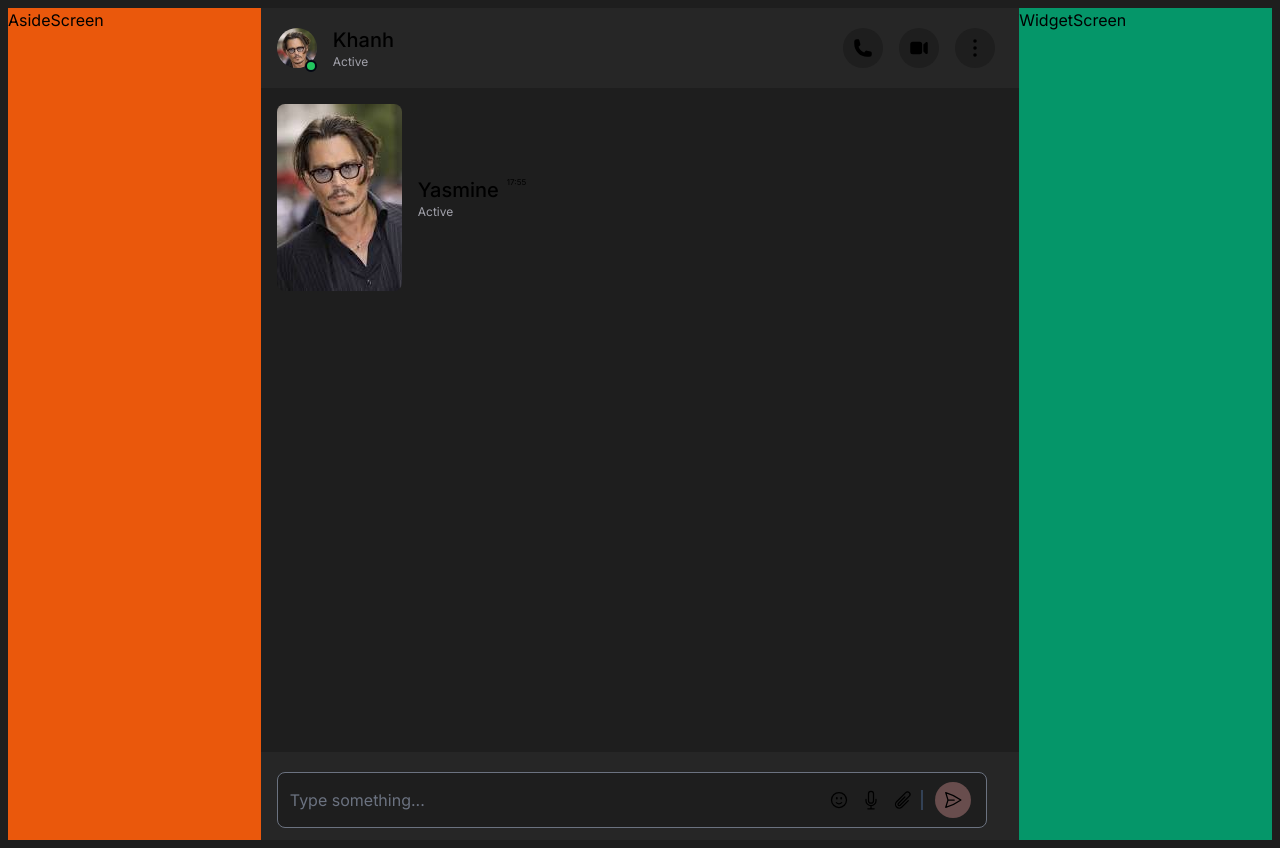
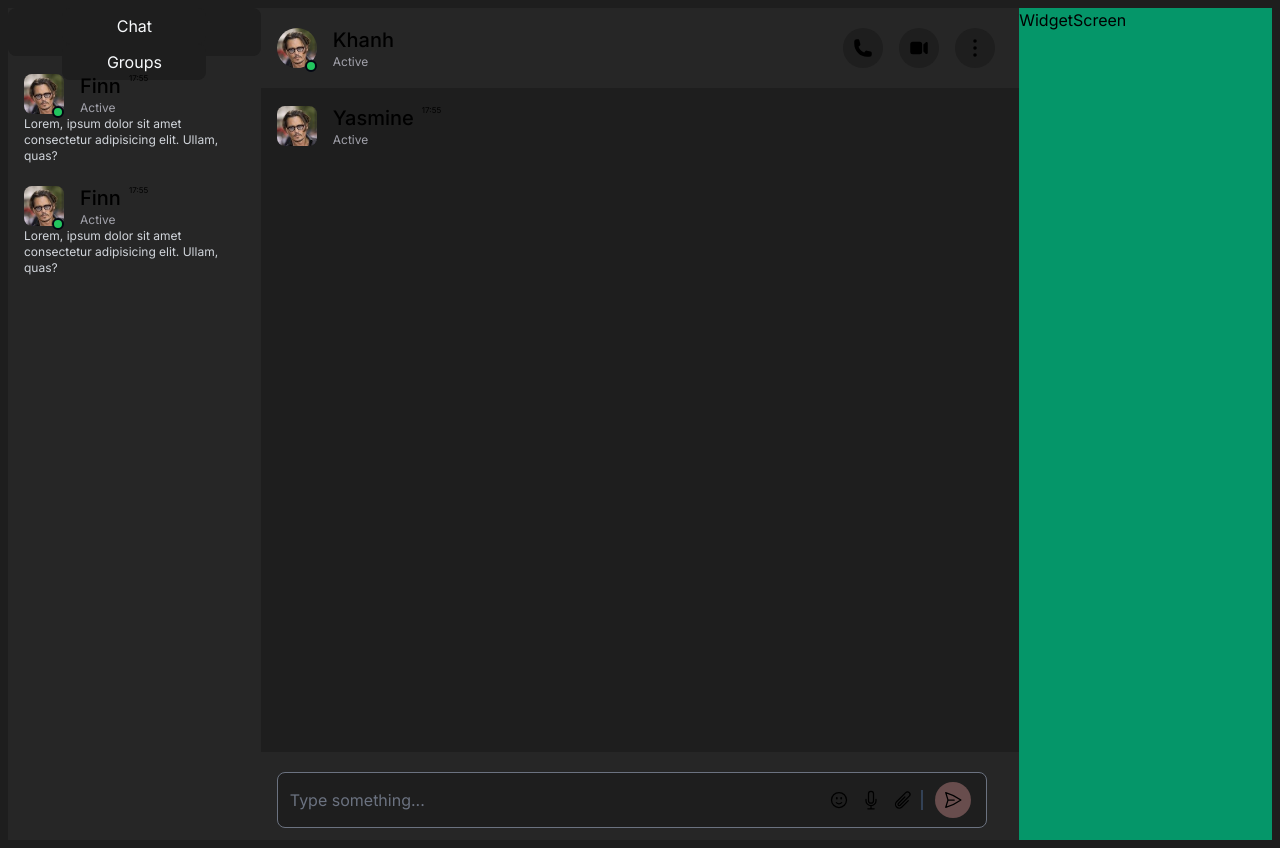
Before and after one commit to Khaanh/React-Messenger, a Next.js app: page / in a window 1280 px wide. Built offline with nearby package versions, Linux system fonts and the light colour scheme.

Commit message:
Did: start widget screen

```diff
--- a/app/components/avatar/AvatarLayout.tsx
+++ b/app/components/avatar/AvatarLayout.tsx
@@ -6,12 +6,12 @@ enum AvatarStatus {
   Away = "bg-yellow-500 border-gray-950",
   Off = "bg-red-500 border-gray-950",
   Invisible = "transparent border-transparent",
-}
+};
 
 enum AvatarSize {
-  md = "12",
   sm = "10",
-}
+  md = "11",
+};
 
 type Props = {
   lastSeenTime?: string | null;
@@ -45,7 +45,7 @@ export default function AvatarLayout({
 
   if (size == "sm") {
     setAvatarSize = AvatarSize.sm
-  } else if( size == "md") {
+  } else if( size === "md") {
     setAvatarSize = AvatarSize.md
   }
 
--- a/app/components/containerMessage/containerMessage.tsx
+++ b/app/components/containerMessage/containerMessage.tsx
@@ -4,7 +4,7 @@ import AvatarLayout from '../avatar/AvatarLayout'
 export default function ContainerMessage() {
   return (
     <div>
-      <AvatarLayout lastSeenTime={'1'} size='md' imgRounded='lg' status='invisible' name='Yasmine' email={false} />
+      <AvatarLayout lastSeenTime={'1'} size='sm' imgRounded='lg' status='invisible' name='Yasmine' email={false} />
     </div>
   )
 }
--- /dev/null
+++ b/app/components/tabs/TabsLayout.tsx
@@ -0,0 +1,52 @@
+"use client";
+import { useState } from "react";
+import AvatarLayout from "../avatar/AvatarLayout";
+
+export default function TabsLayout() {
+  const [tabs, setTabs] = useState(["Chat", "Groups"]);
+
+  return (
+    <div>
+      <ul className="flex items-center justify-center flex-wrap rounded-lg bg-secondary h-12">
+        {tabs.map((tabEl) => {
+          return (
+            <li key={tabEl} className="flex bg-secondary h-9 w-36 rounded-lg transition hover:bg-primary">
+              <a
+                className="flex items-center justify-center w-full h-full text-base text-slate-50"
+                href="#"
+              >
+                {tabEl}
+              </a>
+            </li>
+          );
+        })}
+      </ul>
+      <div className="rounded-lg overflow-hidden">
+        <div>
+          <div className="h-28 w-full p-4 cursor-pointer transition hover:bg-secondary hover:bg-slate-700 hover:opacity-70">
+            <AvatarLayout
+              lastSeenTime={"12:28pm"}
+              imgRounded="lg"
+              status="active"
+              name="Finn"
+              size="sm"
+              email={false}
+            />
+            <p className="text-xs text-gray-300">Lorem, ipsum dolor sit amet consectetur adipisicing elit. Ullam, quas?</p>
+          </div>
+          <div className="h-28 w-full p-4 cursor-pointer transition hover:bg-secondary hover:bg-slate-700 hover:opacity-70">
+            <AvatarLayout
+              lastSeenTime={"12:28pm"}
+              imgRounded="lg"
+              status="active"
+              name="Finn"
+              size="sm"
+              email={false}
+            />
+            <p className="text-xs text-gray-300">Lorem, ipsum dolor sit amet consectetur adipisicing elit. Ullam, quas?</p>
+          </div>
+        </div>
+      </div>
+    </div>
+  );
+}
--- a/app/fullScreen/asideScreen/page.tsx
+++ b/app/fullScreen/asideScreen/page.tsx
@@ -1,7 +1,10 @@
+import TabsLayout from '@/app/components/tabs/TabsLayout'
 import React from 'react'
 
 export default function AsideScreen() {
   return (
-    <div className='bg-orange-600'>AsideScreen</div>
+    <div className=''>
+      <TabsLayout/>
+    </div>
   )
 }
```
Also changed, not shown: 1 other file (tests, documents, lock files or other folders).
